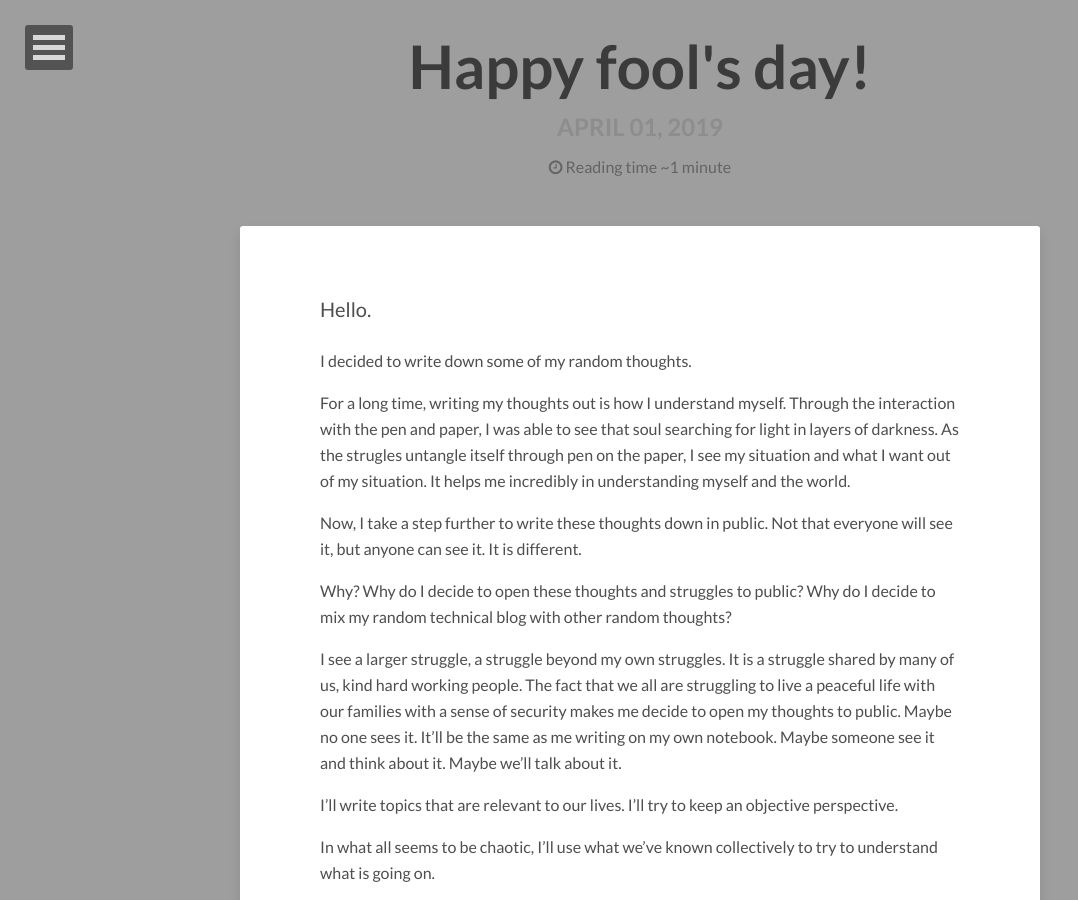
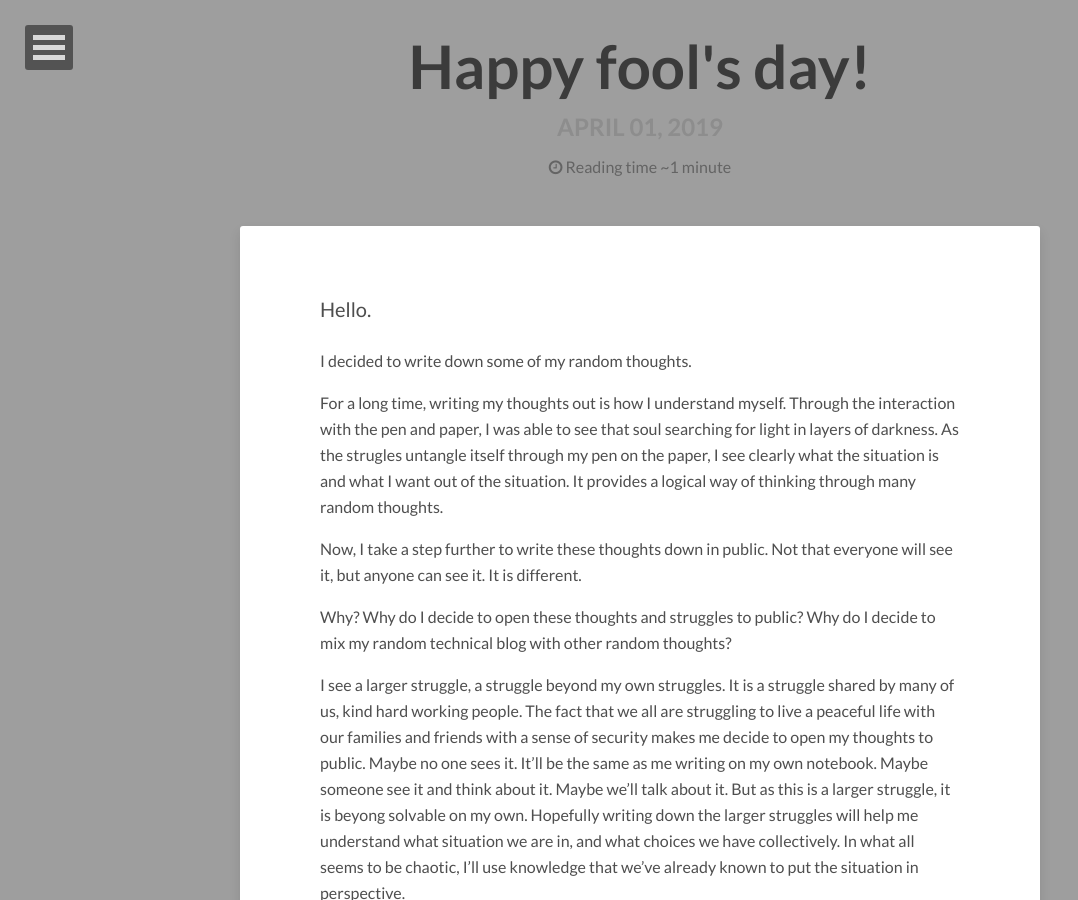
Before and after one commit to imteazs/jianjinucdavis.github.io, a Jekyll site: the page built from _posts/2019-04-01-happy-fools-day.md, in a window 1280 px wide and 900 px high. Shown: the whole window, without its empty margins (0-1078 px from the left). Built offline with Jekyll 4.4.1, drawn with Linux system fonts in a browser that asks for light colours; nearby versions of some CDN libraries; comment, search, counter and statistics services are not loaded.

Commit message:
clear my thoughts

```diff
--- a/_posts/2019-04-01-happy-fools-day.md
+++ b/_posts/2019-04-01-happy-fools-day.md
@@ -12,16 +12,12 @@ Hello.
 
 I decided to write down some of my random thoughts.
 
-For a long time, writing my thoughts out is how I understand myself. Through the interaction with the pen and paper, I was able to see that soul searching for light in layers of darkness. As the strugles untangle itself through pen on the paper, I see my situation and what I want out of my situation. It helps me incredibly in understanding myself and the world.
+For a long time, writing my thoughts out is how I understand myself. Through the interaction with the pen and paper, I was able to see that soul searching for light in layers of darkness. As the strugles untangle itself through my pen on the paper, I see clearly what the situation is and what I want out of the situation. It provides a logical way of thinking through many random thoughts.
 
 Now, I take a step further to write these thoughts down in public. Not that everyone will see it, but anyone can see it. It is different.
 
 Why? Why do I decide to open these thoughts and struggles to public? Why do I decide to mix my random technical blog with other random thoughts?
 
-I see a larger struggle, a struggle beyond my own struggles. It is a struggle shared by many of us, kind hard working people. The fact that we all are struggling to live a peaceful life with our families with a sense of security makes me decide to open my thoughts to public. Maybe no one sees it. It'll be the same as me writing on my own notebook. Maybe someone see it and think about it. Maybe we'll talk about it.
-
-I'll write topics that are relevant to our lives. I'll try to keep an objective perspective.
-
-In what all seems to be chaotic, I'll use what we've known collectively to try to understand what is going on.
+I see a larger struggle, a struggle beyond my own struggles. It is a struggle shared by many of us, kind hard working people. The fact that we all are struggling to live a peaceful life with our families and friends with a sense of security makes me decide to open my thoughts to public. Maybe no one sees it. It'll be the same as me writing on my own notebook. Maybe someone see it and think about it. Maybe we'll talk about it. But as this is a larger struggle, it is beyong solvable on my own. Hopefully writing down the larger struggles will help me understand what situation we are in, and what choices we have collectively.  In what all seems to be chaotic, I'll use knowledge that we've already known to put the situation in perspective.
 
 Maybe I'll do, maybe I won't. After all, it's April Fool's day. The only day in a year when I can say something and not do. But I hope I carry on. Insha'Allah this project brings some thoughts, peace, and order to this world.
```
